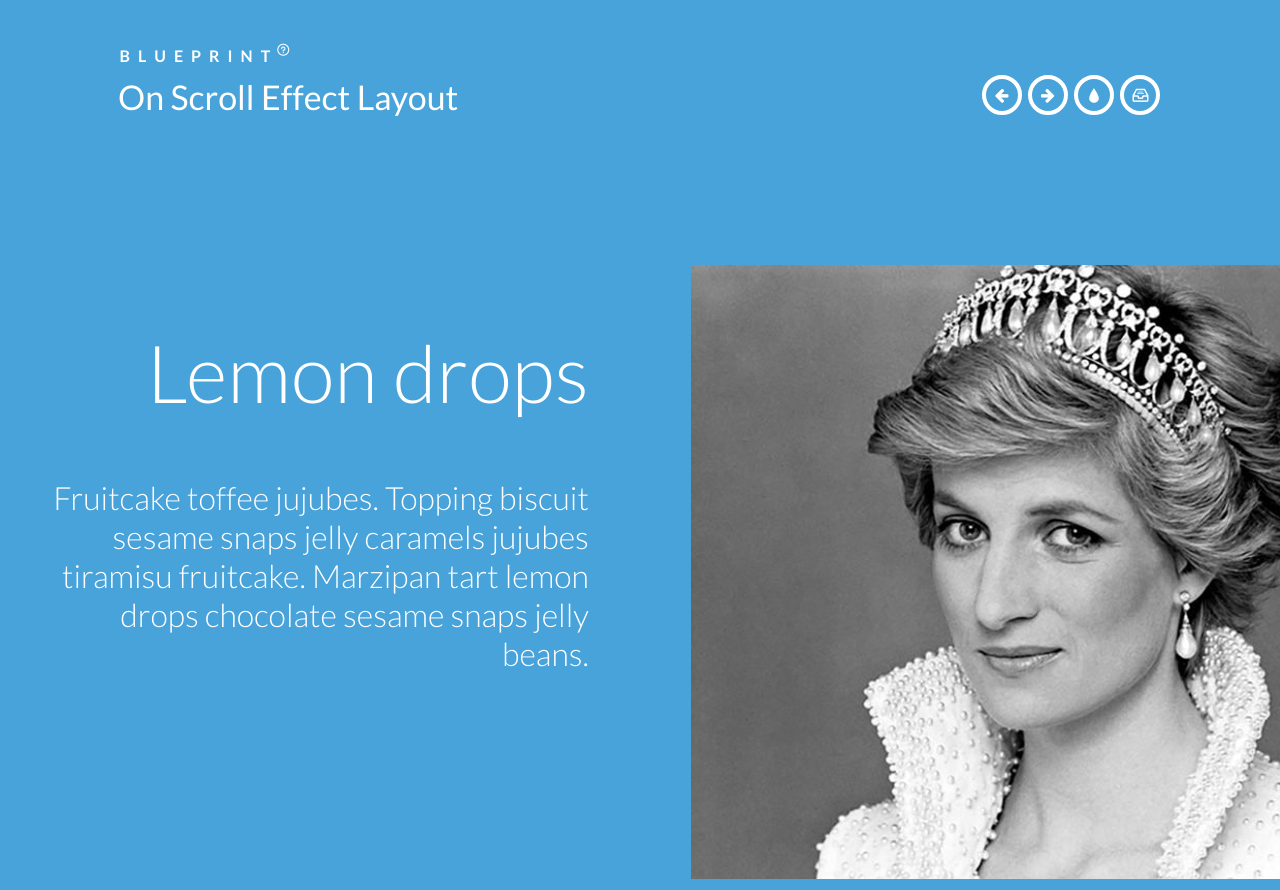
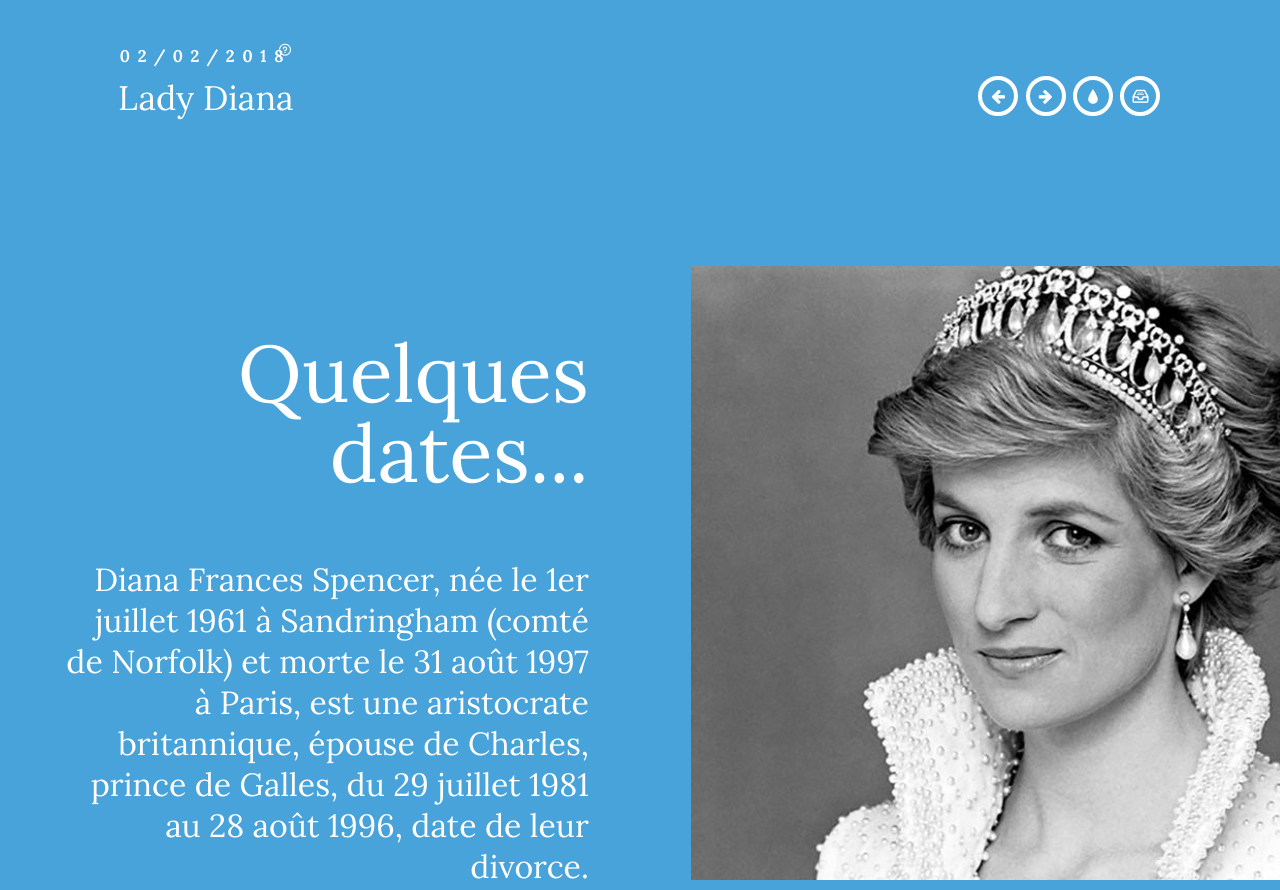
Before and after one commit to alicefrem/D3-Web-Projet2, a plain HTML site: page index.html in a window 1280 px wide. Shown: the top 890 px of the page. Drawn offline with Linux system fonts and the light colour scheme.

Commit message:
Third commit

```diff
--- a/css/demo.css
+++ b/css/demo.css
@@ -1,5 +1,5 @@
 /* General Blueprint Style */
-@import url(http://fonts.googleapis.com/css?family=Lato:300,400,700);
+@import url('https://fonts.googleapis.com/css?family=Lora|Playfair+Display');
 @font-face {
 	font-family: 'bpicons';
 	src:url('../fonts/bpicons/bpicons.eot');
@@ -19,7 +19,7 @@ body, html { font-size: 100%; padding: 0; margin: 0;}
 .clearfix:after { clear: both; }
 
 body {
-    font-family: 'Lato', Calibri, Arial, sans-serif;
+    font-family: 'Lora', serif;
     color: #fff;
     background: #47a3da;
 }
--- a/index.html
+++ b/index.html
@@ -16,8 +16,8 @@
 	<body>
 		<div class="container">
 			<header class="clearfix">
-				<span>Blueprint <span class="bp-icon bp-icon-about" data-content="The Blueprints are a collection of basic and minimal website concepts, components, plugins and layouts with minimal style for easy adaption and usage, or simply for inspiration."></span></span>
-				<h1>On Scroll Effect Layout</h1>
+				<span>02/02/2018<span class="bp-icon bp-icon-about" data-content="The Blueprints are a collection of basic and minimal website concepts, components, plugins and layouts with minimal style for easy adaption and usage, or simply for inspiration."></span></span>
+				<h1>Lady Diana</h1>
 				<nav>
 					<a href="http://tympanus.net/Blueprints/ResponsiveIconGrid/" class="bp-icon bp-icon-prev" data-info="previous Blueprint"><span>Previous Blueprint</span></a>
 					<a href="" class="bp-icon bp-icon-next" data-info="next Blueprint"><span>Next Blueprint</span></a>
@@ -28,8 +28,8 @@
 			<div id="cbp-so-scroller" class="cbp-so-scroller">
 				<section class="cbp-so-section">
 					<article class="cbp-so-side cbp-so-side-left">
-						<h2>Lemon drops</h2>
-						<p>Fruitcake toffee jujubes. Topping biscuit sesame snaps jelly caramels jujubes tiramisu fruitcake. Marzipan tart lemon drops chocolate sesame snaps jelly beans.</p>
+						<h2>Quelques dates...</h2>
+						<p>Diana Frances Spencer, née le 1er juillet 1961 à Sandringham (comté de Norfolk) et morte le 31 août 1997 à Paris, est une aristocrate britannique, épouse de Charles, prince de Galles, du 29 juillet 1981 au 28 août 1996, date de leur divorce.</p>
 					</article>
 					<figure class="cbp-so-side cbp-so-side-right">
 						<img src="images/1.jpg" alt="img01">
@@ -40,14 +40,14 @@
 						<img src="images/2.jpg" alt="img01">
 					</figure>
 					<article class="cbp-so-side cbp-so-side-right">
-						<h2>Plum caramels</h2>
-						<p>Lollipop powder danish sugar plum caramels liquorice sweet cookie. Gummi bears caramels gummi bears candy canes cheesecake sweet roll icing dragée. Gummies jelly-o tart. Cheesecake unerdwear.com candy canes apple pie halvah chocolate tiramisu.</p>
+						<h2>Ses origines</h2>
+						<p>Descendante de Georgiana Spencer, duchesse de Devonshire ; arrière-petite-nièce de Georges Spencer ; Diana Frances Spencer est la fille cadette d'Edward Spencer (1924 - 1992), vicomte Althorp et de sa première épouse, Frances Burke-Roche (1936–2004). La vicomtesse était issue d'une famille qui avait émigré en Amérique. Sa grand-mère, Frances Work, née à New York, était une descendante de Charles II d'Angleterre (en descendance illégitime) et, par lui, d'Henri IV, roi de France, de Saint Louis et d'Hugues Capet1.</p>
 					</article>
 				</section>
 				<section class="cbp-so-section">
 					<article class="cbp-so-side cbp-so-side-left">
-						<h2>Marzipan gingerbread</h2>
-						<p>Soufflé bonbon jelly cotton candy liquorice dessert jelly bear claw candy canes. Pudding halvah bonbon marzipan powder. Marzipan gingerbread sweet jelly.</p>
+						<h2>Scolarité</h2>
+						<p>Diana fit des études à Riddlesworth Hall dans le Norfolk puis à la West Heath Girls' School dans le Kent. À 16 ans, elle étudia un bref moment à l'Institut Alpin Videmanette, une institution pour jeunes filles de bonne famille à Rougemont, en Suisse. Pianiste, elle était également une grande sportive, et désirait être danseuse.</p>
 					</article>
 					<figure class="cbp-so-side cbp-so-side-right">
 						<img src="images/3.jpg" alt="img01">
```
